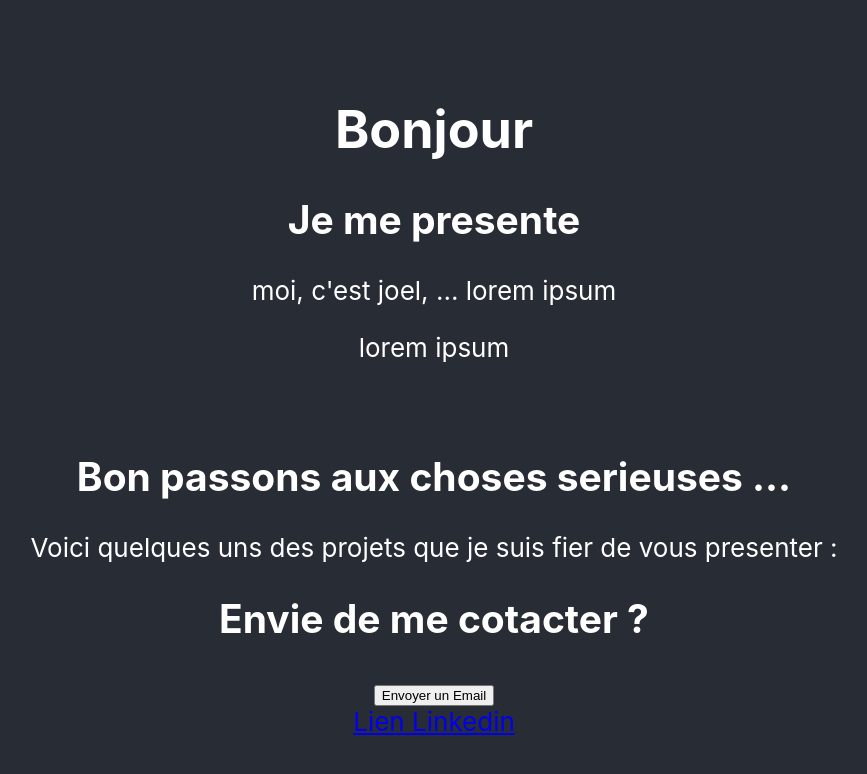
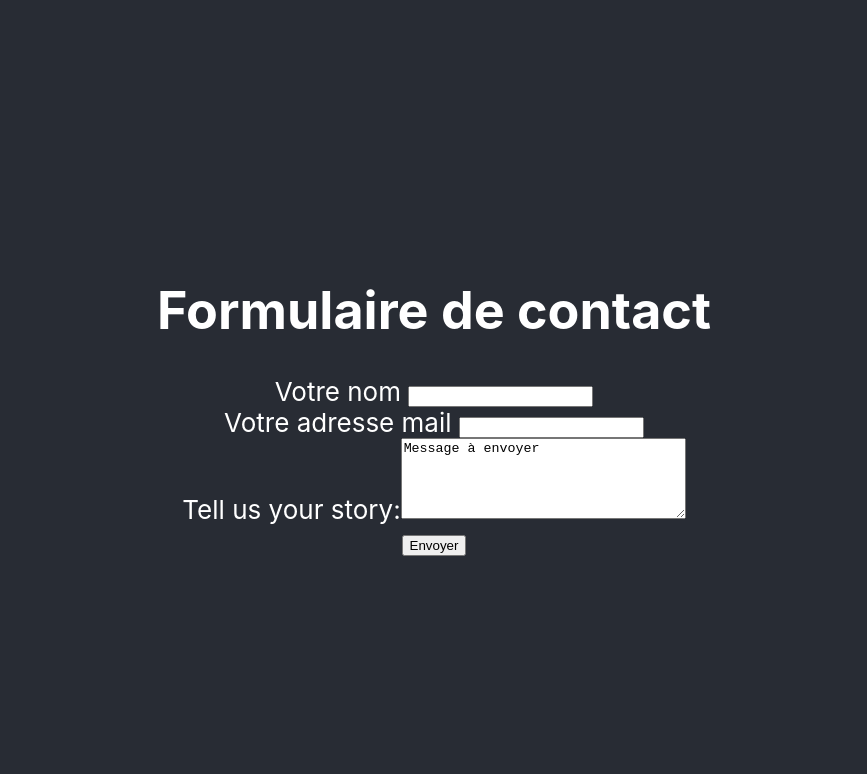
Before and after one commit to jojo051/my_portfofio, a React (Create React App) app in the folder my-portfolio/: page / in a window 1280 px wide. Shown: the top 774 px of the page, without its empty margins (206-1073 px from the left). Built offline with nearby package versions, Linux system fonts and the light colour scheme.

Commit message:
refactor(contact):add formular on contact

```diff
--- a/my-portfolio/src/App.js
+++ b/my-portfolio/src/App.js
@@ -2,12 +2,14 @@ import React from 'react';
 import './App.css';
 import Home from './components/Home';
 import Footer from './components/Footer';
+import Contact from './components/Contact';
 
 function App() {
   return (
     <div className="App">
       <header className="App-header">
-        <Home />
+        {/*<Home />*/}
+        <Contact />
       </header>
     </div>
   );
--- a/my-portfolio/src/components/Contact.jsx
+++ b/my-portfolio/src/components/Contact.jsx
@@ -1,9 +1,77 @@
-import React from 'react';
+import React, {useState} from 'react';
 
 const Contact = () => {
+  const [sendName, setSendName] = useState('');
+  const [mail, setMail] = useState('');
+  const [message, setMessage] = useState('');
+
+  const onChangeSendName = (e) => {
+    setSendName(
+      e.target.value,
+    );
+  };
+
+  const onChangeMail = (e) => {
+    setMail(
+      e.target.value,
+    );
+  };
+
+  const onChangeMessage = (e) => {
+    setMessage(
+      e.target.value,
+    );
+  };
+
+  function submitForm(e) {
+    e.preventDefault();
+  }
+
   return (
     <>
-    hello function flecher
+    <h1>Formulaire de contact</h1>
+      <form onSubmit={submitForm}>
+        <div>
+          <label htmlFor="sendname" className="">Votre nom </label>
+            <input
+              type="text"
+              id="sendname"
+              name="sendname"
+              onChange={onChangeSendName}
+              value={sendName}
+              required
+              />
+        </div>
+        <div>
+          <label htmlFor="mail" className="">Votre adresse mail </label>
+            <input
+              type="text"
+              id="mail"
+              name="mail"
+              onChange={onChangeMail}
+              value={mail}
+              required
+              />
+        </div>
+        <div>
+          <label for="story">Tell us your story:</label>
+            <textarea
+              id="textarea"
+              name="textarea"
+              rows="5"
+              cols="33"
+              onChange={onChangeMessage}
+              required
+            >
+            Message à envoyer
+            </textarea>
+        </div>
+          <div>
+            <button type="submit" className="button-send-mail">
+              Envoyer
+            </button>
+          </div>
+      </form>
     </>
   );
 }
```
